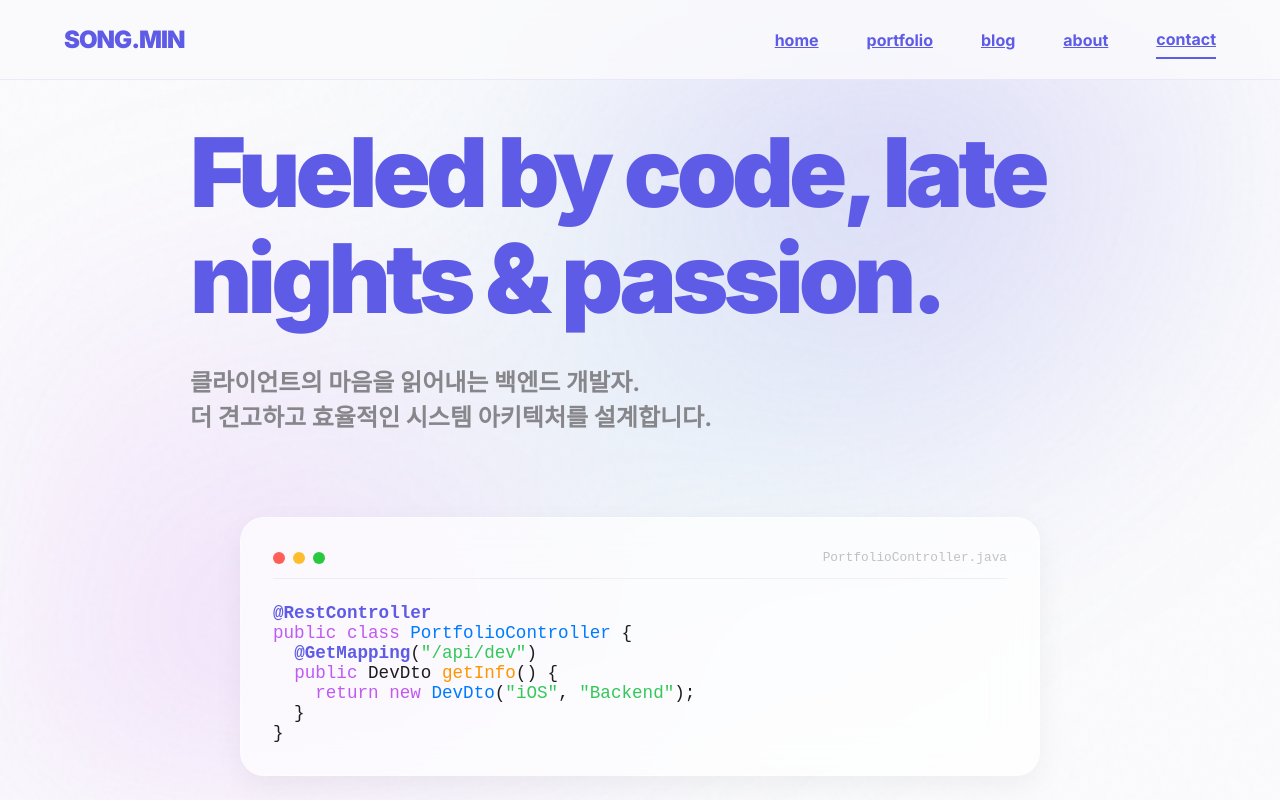
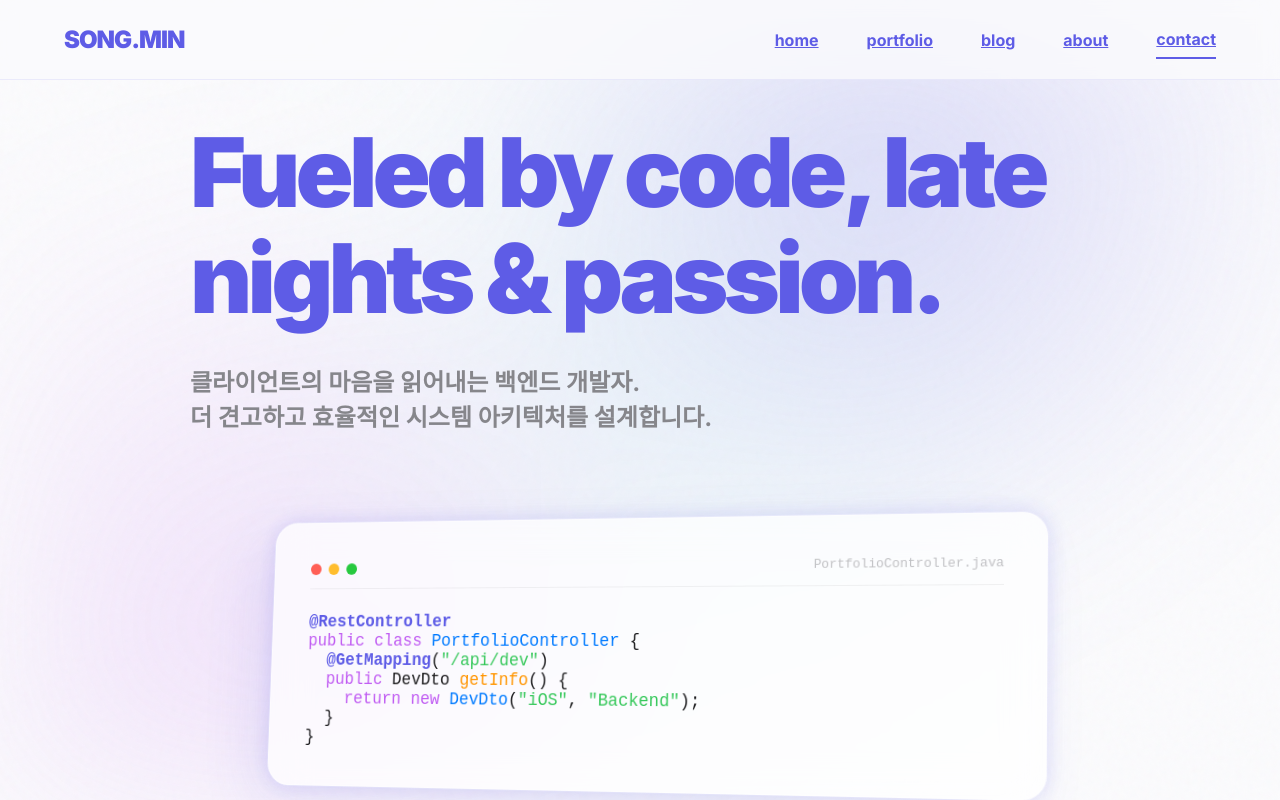
Before and after one commit to miiiiiin/MyWebsite-MIN, a React (Vite) app: page / in a window 1280 px wide. Shown: the top 800 px of the page. Built offline with nearby package versions, Linux system fonts and the light colour scheme; no server answers; the database is empty.

Commit message:
feat: add 3D tilt and sparkle animation to Hero code banner

```diff
--- a/src/components/Hero.css
+++ b/src/components/Hero.css
@@ -27,11 +27,38 @@
 .hero-banner-ref {
   width: 100%;
   max-width: 800px;
-  padding: 2rem;
+  padding: 2.5rem;
   font-family: 'Fira Code', monospace;
   font-size: 1.1rem;
   align-self: center;
-  transform: translateY(20px);
+  transform: perspective(2000px) rotateY(-15deg) rotateX(5deg) translateY(20px);
+  transform-style: preserve-3d;
+  box-shadow:
+    -20px 20px 50px rgba(0, 0, 0, 0.1),
+    0 0 0 1px rgba(255, 255, 255, 0.4);
+  animation: pulse-glow 4s ease-in-out infinite;
+  transition: all 0.6s cubic-bezier(0.165, 0.84, 0.44, 1);
+}
+
+.hero-banner-ref:hover {
+  transform: perspective(2000px) rotateY(-8deg) rotateX(2deg) translateY(10px) scale(1.02);
+  box-shadow:
+    -30px 30px 70px rgba(94, 92, 230, 0.15),
+    0 0 0 1px var(--primary-accent);
+}
+
+@keyframes pulse-glow {
+  0%, 100% {
+    box-shadow:
+      -20px 20px 50px rgba(0, 0, 0, 0.1),
+      0 0 0 1px rgba(255, 255, 255, 0.4);
+  }
+  50% {
+    box-shadow:
+      -20px 20px 60px rgba(94, 92, 230, 0.1),
+      0 0 20px rgba(94, 92, 230, 0.2),
+      0 0 0 1px rgba(255, 255, 255, 0.6);
+  }
 }
 
 .banner-header {
```
